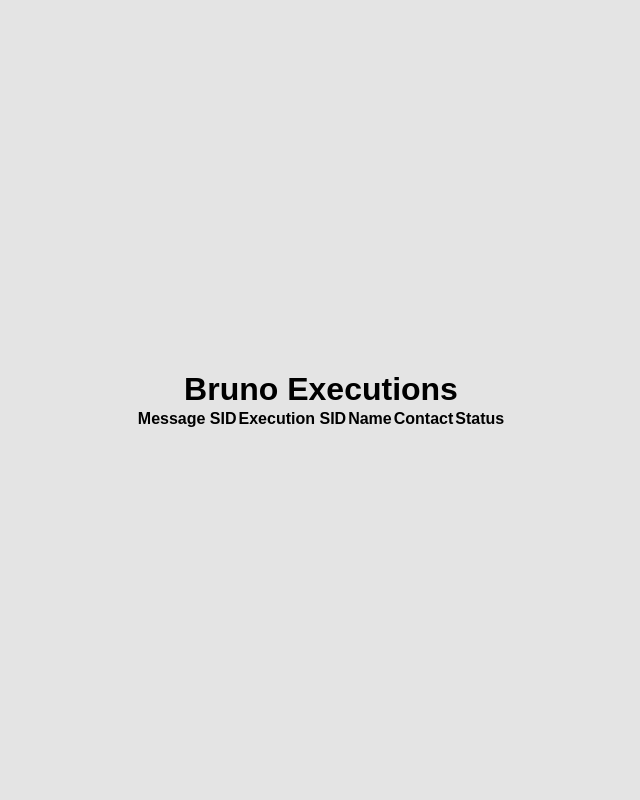
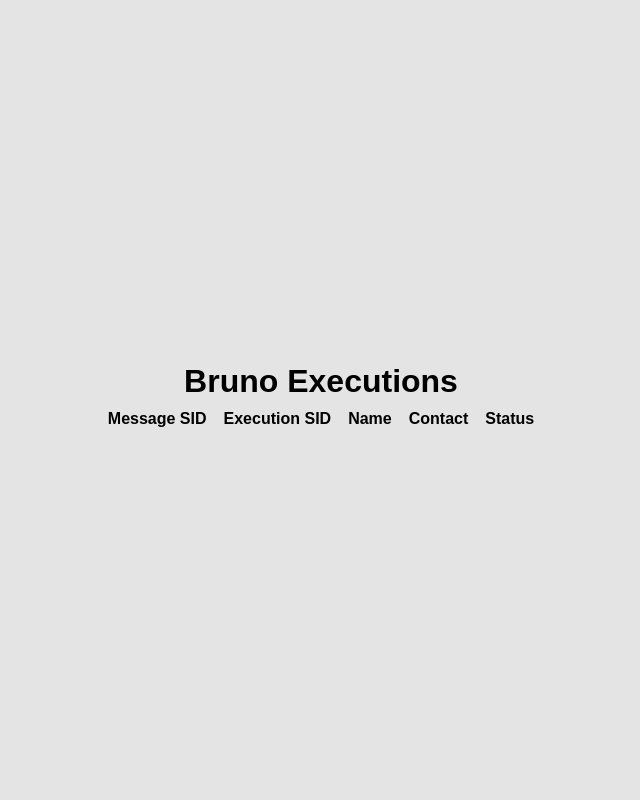
Before and after one commit to jmlandi/CW-whatsapp-bot, a Flask app: page /executions in a window 1280 px wide. Shown: the whole page, without its empty margins (319-959 px from the left). Run offline with Flask 3, Linux system fonts and the light colour scheme; lists and menus that the app fills with data are empty; some web fonts are replaced.

Commit message:
executions configuration

```diff
--- a/static/style.css
+++ b/static/style.css
@@ -5,12 +5,17 @@
     margin: 0px;
     padding: 0px;
     box-sizing: border-box;
-    font-family: 'Cera PRO Light', sans-serif;
+    font-family: 'Cera PRO Light', 'Cera PRO Regular', sans-serif;
     transition: ease-out .2s all;
 }
 
 body {
     background-color: rgb(228, 228, 228);
+}
+
+th, td {
+    padding: 7.5px;
+    margin: 1px solid #ccc;
 }
 
 .container {
```
